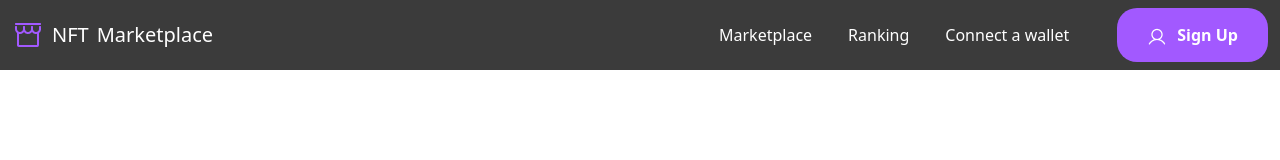
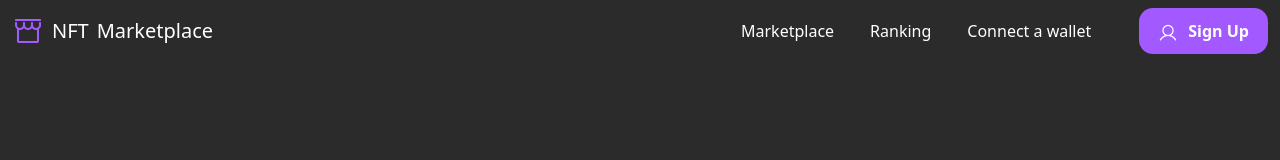
Before and after one commit to PramudyaReynaldi/NFT-landing-page, a plain HTML site: page index.html in a window 1280 px wide. Drawn offline with Linux system fonts and the light colour scheme.

Commit message:
style: add background color

```diff
--- a/asset/css/style.css
+++ b/asset/css/style.css
@@ -10,11 +10,15 @@
 .button-primary{
     background-color: var(--btn-primary);
     color: var(--primary-text);
-    padding:  15px 30px;
-    border-radius: 20px;
+    padding:  11px 19px;
+    border-radius: 14px;
     border: none;
     font-weight: 600;
     font-size: 16px;
+}
+
+body{
+    background-color: var(--primary-bg);
 }
 
 .button-primary img{
@@ -34,7 +38,7 @@ li.nav-item a{
 }
 
 .navbar{
-    background-color: var(--secondary-bg) !important;
+    background-color: var(--primary-bg) !important;
 }
 
 .navbar-brand{
```
